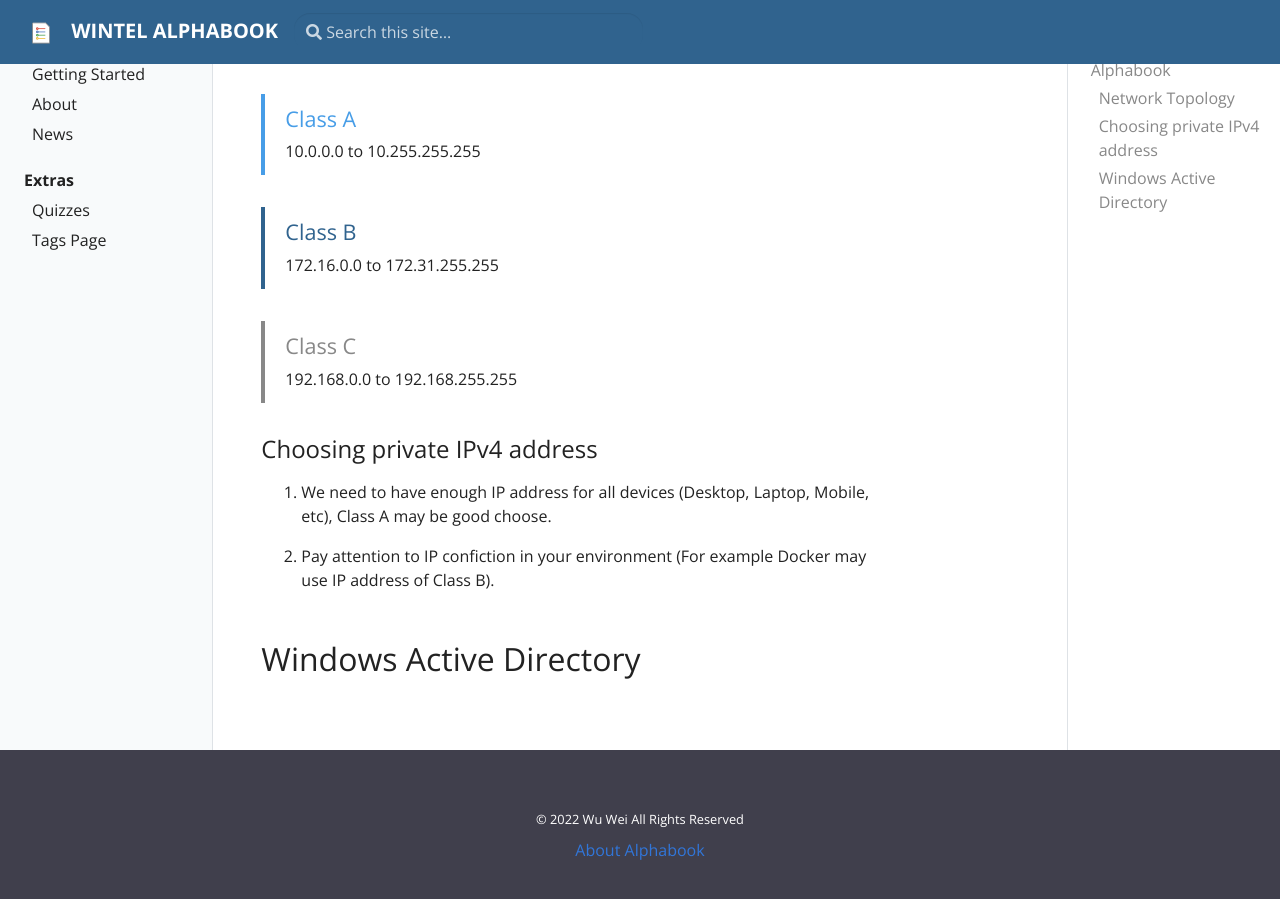
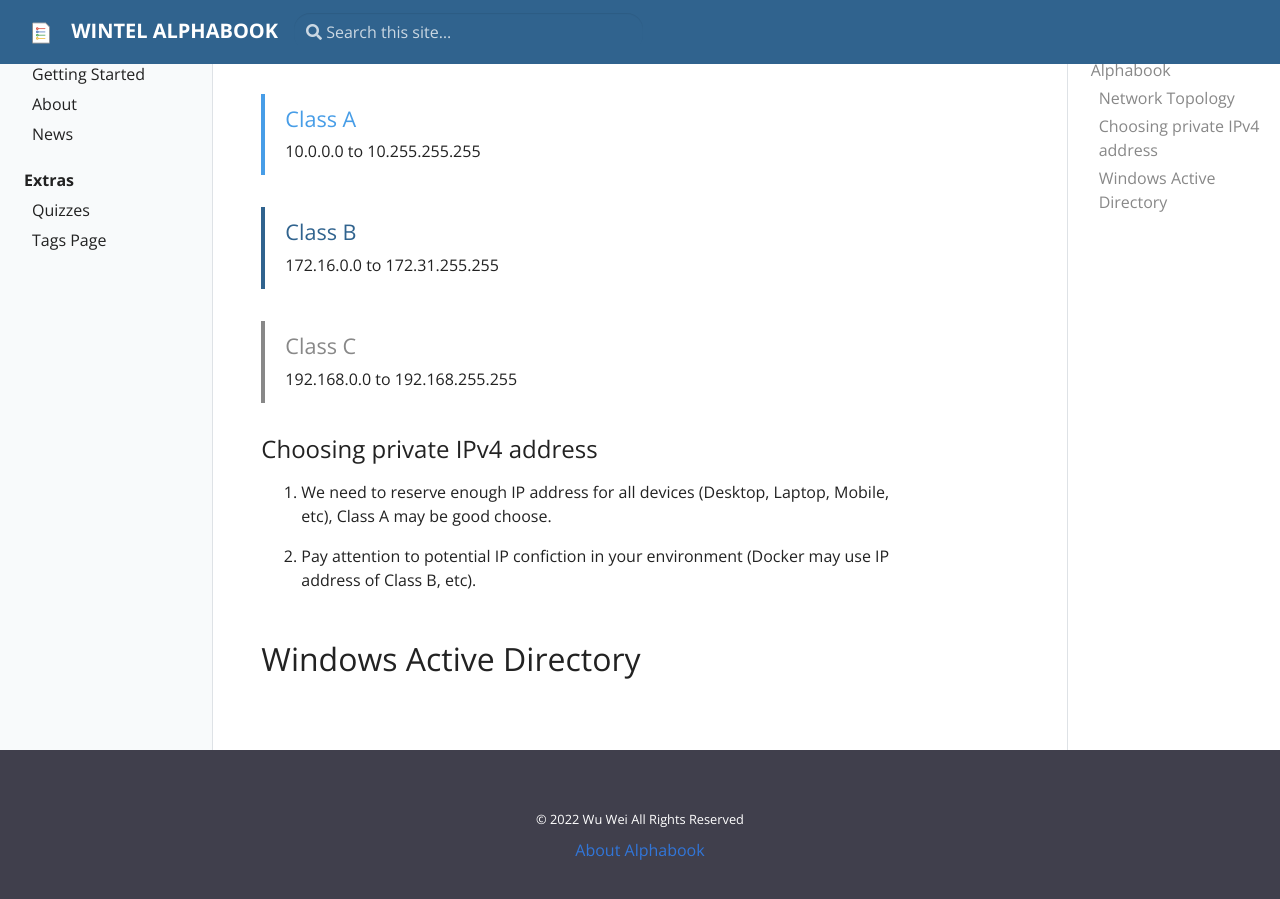
Before and after one commit to SMEwintel/SMEwintel.github.io, a Jekyll site: the page built from pages/index.md, in a window 1280 px wide and 900 px high, scrolled down 399 px. Built offline with Jekyll 4.4.1, drawn with Linux system fonts in a browser that asks for light colours.

Commit message:
Update index.md

```diff
--- a/pages/index.md
+++ b/pages/index.md
@@ -26,8 +26,8 @@ IP Addresses reserved for use on private networks
 
 ### Choosing private IPv4 address
 
-1. We need to have enough IP address for all devices (Desktop, Laptop, Mobile, etc), Class A may be good choose.
+1. We need to reserve enough IP address for all devices (Desktop, Laptop, Mobile, etc), Class A may be good choose.
 
-2. Pay attention to IP confiction in your environment (For example Docker may use IP address of Class B).
+2. Pay attention to potential IP confiction in your environment (Docker may use IP address of Class B, etc).
 
 ## Windows Active Directory
```
